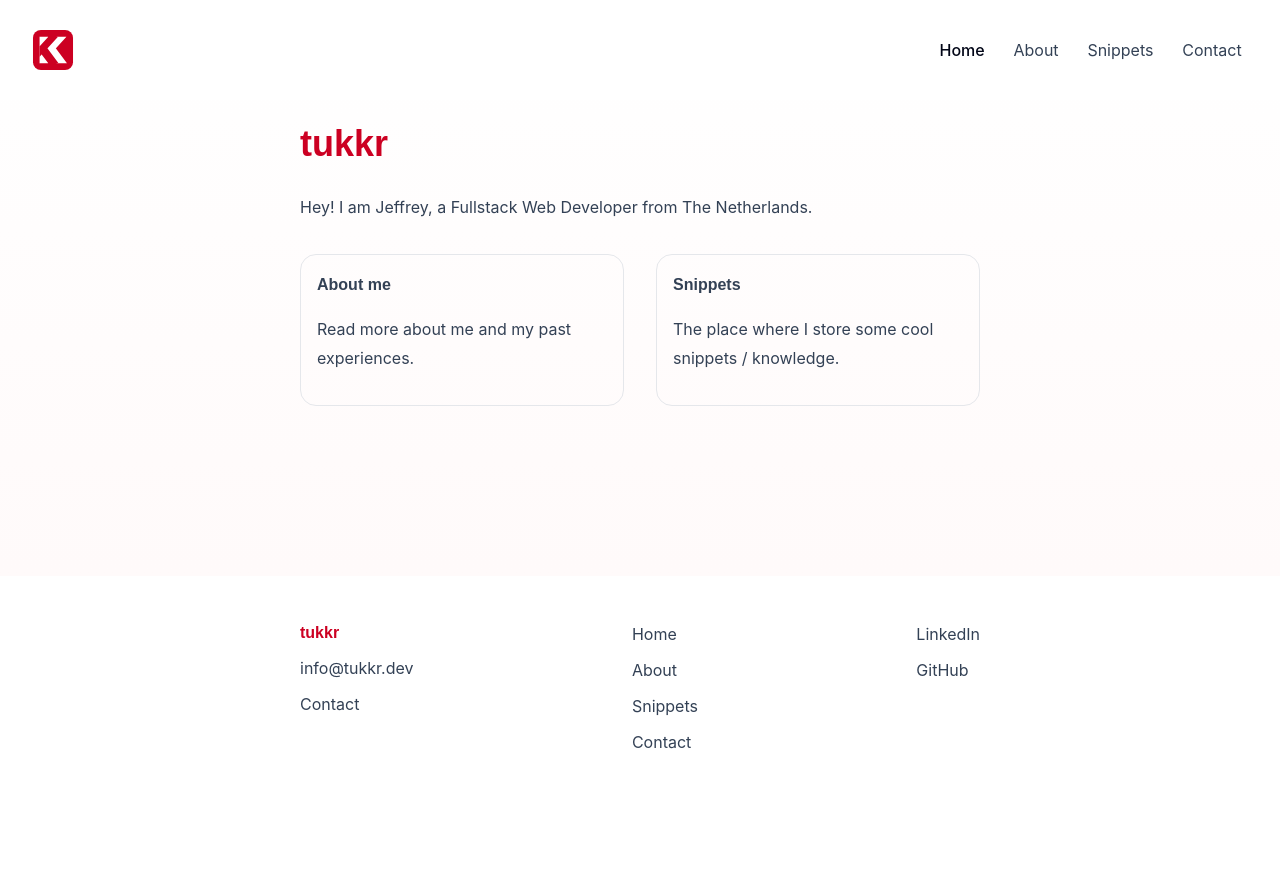
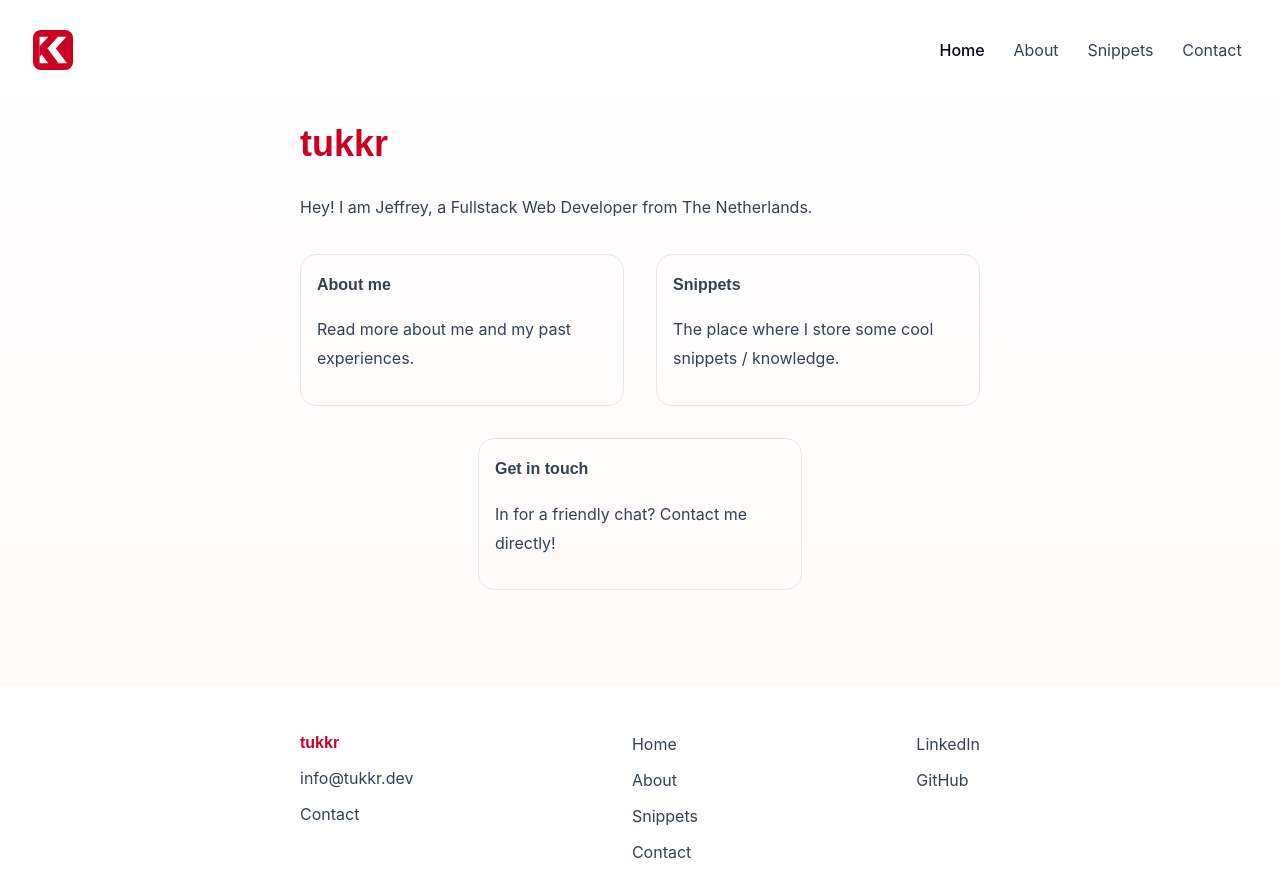
Before and after one commit to JeffreyTheTukkr/tukkr.dev, a SvelteKit app: page / in a window 1280 px wide. Shown: the top 896 px of the page. Before the commit the page ends 800 px from the top, so only its background shows below. Built offline with nearby package versions, Linux system fonts and the light colour scheme.

Commit message:
add contact me block

```diff
--- a/src/routes/+page.svelte
+++ b/src/routes/+page.svelte
@@ -8,17 +8,17 @@
     <h1>tukkr</h1>
     <p>Hey! I am Jeffrey, a Fullstack Web Developer from The Netherlands.</p>
     <div class="page-actions">
-        <a href="/about">
-            <div class="about">
-                <h2>About me</h2>
-                <p>Read more about me and my past experiences.</p>
-            </div>
+        <a href="/about" class="about">
+            <h2>About me</h2>
+            <p>Read more about me and my past experiences.</p>
         </a>
-        <a href="/snippets">
-            <div class="snippets">
-                <h2>Snippets</h2>
-                <p>The place where I store some cool snippets / knowledge.</p>
-            </div>
+        <a href="/snippets" class="snippets">
+            <h2>Snippets</h2>
+            <p>The place where I store some cool snippets / knowledge.</p>
+        </a>
+        <a href="/contact" class="contact">
+            <h2>Get in touch</h2>
+            <p>In for a friendly chat? Contact me directly!</p>
         </a>
     </div>
 </div>
@@ -28,6 +28,7 @@
         display: flex;
         flex-direction: column;
         justify-content: space-between;
+        flex-wrap: wrap;
         gap: 2rem;
         margin-top: 2rem;
 
@@ -36,6 +37,7 @@
         }
 
         > a {
+            width: 100%;
             padding: 1rem;
             border: 1px solid $color-border-primary;
             border-radius: 16px;
@@ -56,5 +58,9 @@
                 font-size: inherit;
             }
         }
+
+        .contact {
+            margin: 0 auto;
+        }
     }
 </style>
```
